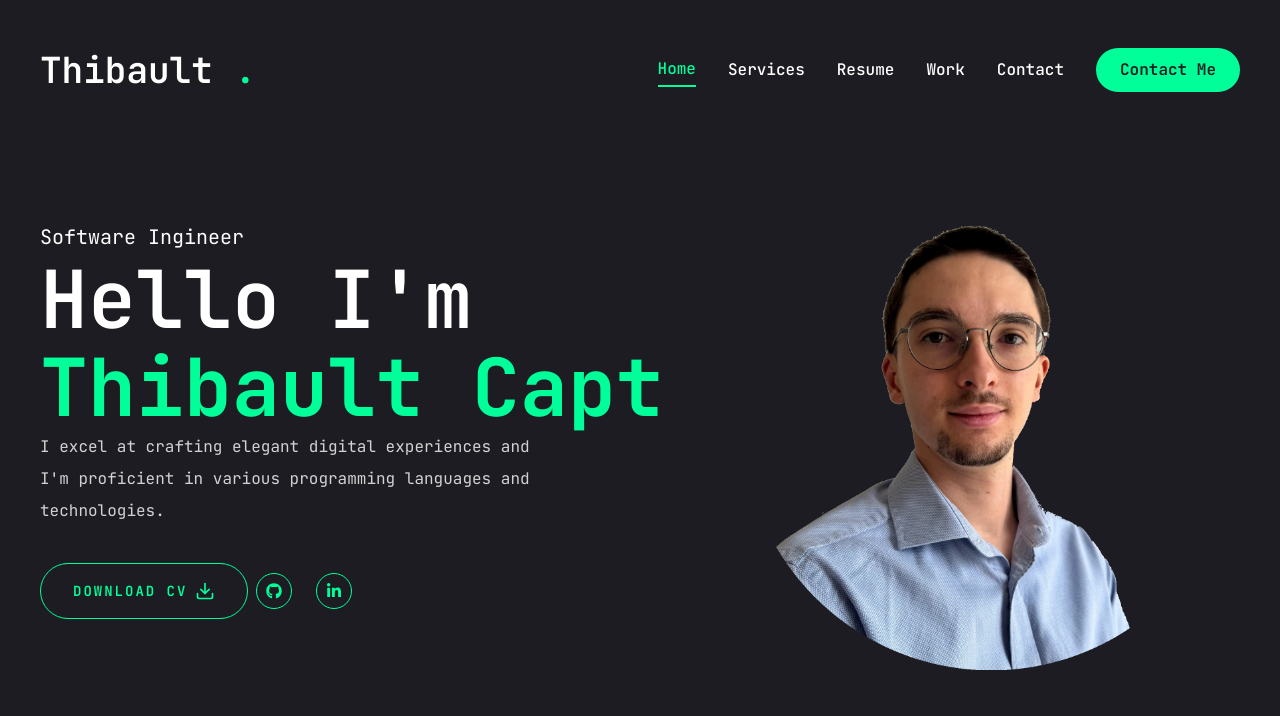
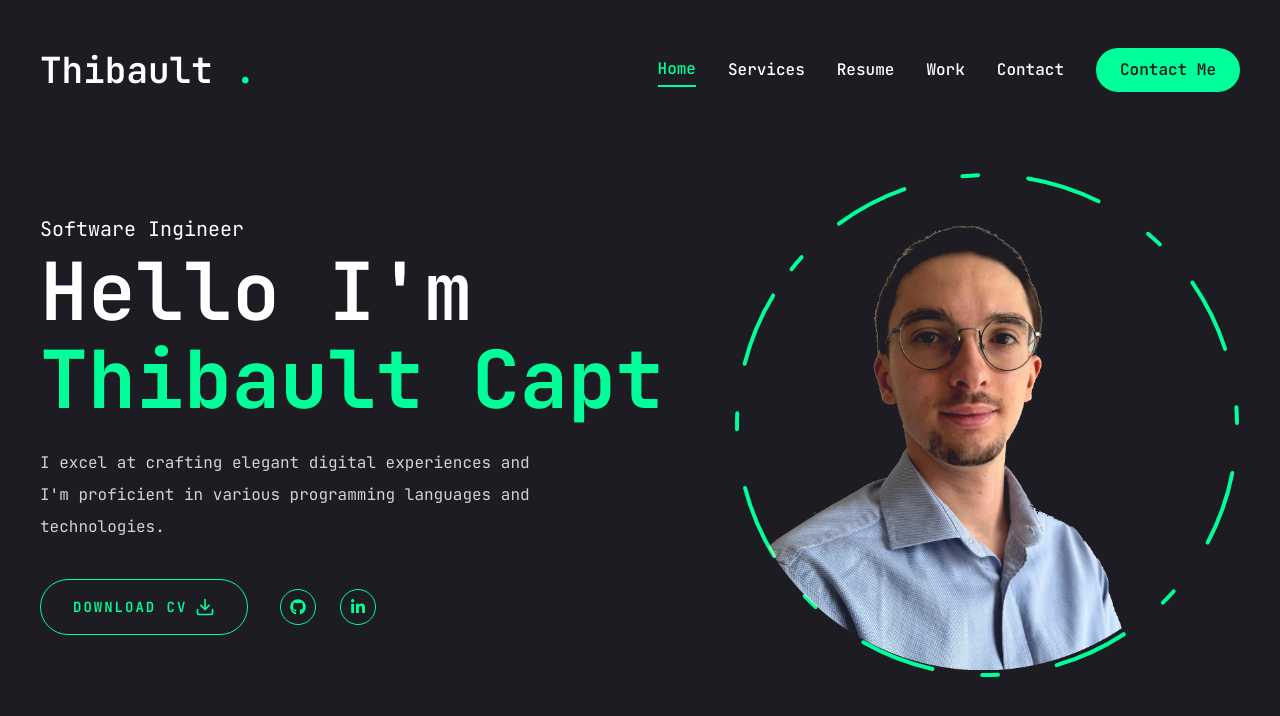
Before and after one commit to ThibAuResto/portfolio, a Next.js app: page / in a window 1280 px wide. Shown: the top 716 px of the page. Built offline with nearby package versions, Linux system fonts and the light colour scheme.

Commit message:
feat(amination): add animation for profile's photo

```diff
--- a/app/layout.tsx
+++ b/app/layout.tsx
@@ -23,8 +23,8 @@ export default function RootLayout({
   children: React.ReactNode;
 }>) {
   return (
-    <html lang="en">
-      <body className={cn(jetBrainsMono.variable)}>
+    <html lang="en" className="h-full w-full scroll-smooth">
+      <body className={cn(jetBrainsMono.variable, "h-full w-full")}>
         <Header />
         <StairTransition />
         <PageTransition>{children}</PageTransition>
--- a/app/page.tsx
+++ b/app/page.tsx
@@ -8,9 +8,9 @@ export default function Home() {
     <section className="h-full">
       <div className="container mx-auto h-full">
         <div className="flex flex-col xl:flex-row items-center justify-between xl:pt-8 xl:pb-24">
-          <div className="text-center xl:text-left">
+          <div className="text-center xl:text-left order-2 xl:order-0">
             <span className="text-xl">Software Ingineer</span>
-            <h1 className="h1">
+            <h1 className="h1 mb-6">
               Hello I&apos;m <br />
               <span className="font-bold text-accent">Thibault Capt</span>
             </h1>
@@ -18,7 +18,7 @@ export default function Home() {
               I excel at crafting elegant digital experiences and I&apos;m
               proficient in various programming languages and technologies.
             </p>
-            <div className="flex flex-col xl:flex-row items-center gap-2">
+            <div className="flex flex-col xl:flex-row items-center gap-8">
               <Button
                 variant="outline"
                 size="lg"
--- a/src/components/Photo.tsx
+++ b/src/components/Photo.tsx
@@ -7,11 +7,19 @@ export function Photo() {
   return (
     <div className="w-full h-full relative">
       <motion.div
-        initial={{ opacity: 0 }}
-        animate={{ opacity: 1 }}
-        transition={{ delay: 2, duration: 0.4, ease: "easeInOut" }}
+        animate={{
+          opacity: 1,
+          transition: { delay: 2, duration: 0.4, ease: "easeIn" },
+        }}
       >
-        <div className="w-[298px] h-[298px] xl:w-[498px] xl:h-[498px]">
+        <motion.div
+          initial={{ opacity: 0 }}
+          animate={{
+            opacity: 1,
+            transition: { delay: 2.4, duration: 0.4, ease: "easeInOut" },
+          }}
+          className="w-[298px] h-[298px] xl:w-[498px] xl:h-[498px] mix-blend-lighten absolute"
+        >
           <Image
             src="/assets/profile.png"
             priority
@@ -20,7 +28,34 @@ export function Photo() {
             alt="logo"
             className="object-contain"
           />
-        </div>
+        </motion.div>
+
+        <motion.svg
+          className="w-[300px] xl:w-[506px] h-[300px] xl:h-[506px]"
+          fill="transparent"
+          viewBox="0 0 506 506"
+          xmlns="http://www.w3.org/2000/svg"
+        >
+          <motion.circle
+            cx="253"
+            cy="253"
+            r="250"
+            stroke="#00ff99"
+            strokeWidth="4"
+            strokeLinecap="round"
+            strokeLinejoin="round"
+            initial={{ strokeDasharray: "24 10 0 0" }}
+            animate={{
+              strokeDasharray: ["15 120 25 25", "16 25 92 72", "4 250 22 22"],
+              rotate: [120, 360],
+            }}
+            transition={{
+              duration: 20,
+              repeat: Infinity,
+              repeatType: "reverse",
+            }}
+          />
+        </motion.svg>
       </motion.div>
     </div>
   );
```
